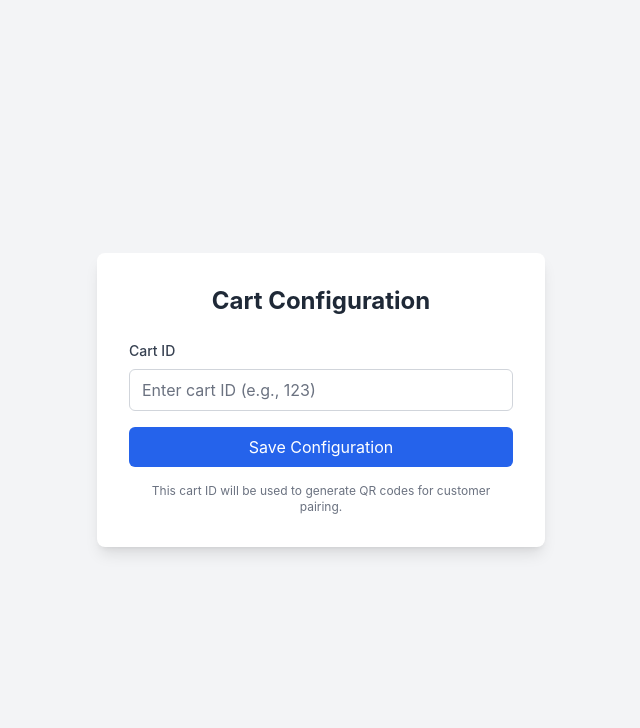
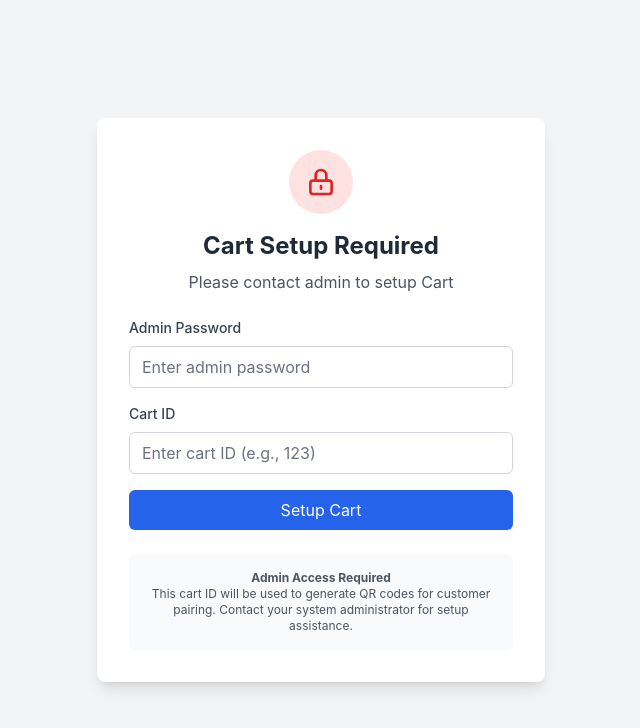
Before and after one commit to Smart-Cart-System/screen-frontend, a React (Vite) app: page / in a window 1280 px wide. Shown: the top 728 px of the page, without its empty margins (319-959 px from the left). Built offline with nearby package versions, Linux system fonts and the light colour scheme.

Commit message:
Implement admin password system with secure hashing and update configuration screen for authentication

```diff
--- a/src/App.tsx
+++ b/src/App.tsx
@@ -14,6 +14,7 @@ import { CartWebSocket, CartWebSocketMessage } from './services/websocket';
 import { fetchCartItems, fetchItemByBarcode } from './services/api';
 import { useCart } from './hooks/useCart';
 import { useTokenExpiration } from './hooks/useTokenExpiration';
+import './utils/generatePasswordHash'; // For development password hash generation
 
 function App() {
   const { cartId, sessionId, token, resetSession } = useCart();
--- a/src/components/ConfigScreen.tsx
+++ b/src/components/ConfigScreen.tsx
@@ -1,34 +1,96 @@
 import React, { useState } from 'react';
 import { useCart } from '../hooks/useCart';
 
+// Hardcoded password hash (SHA-256 of "admin123")
+const ADMIN_PASSWORD_HASH = "21297e6e966afbd06e8f08c4525ae2edcbd3696cc6bc436037e278d4b1e67b4d";
+
 const ConfigScreen: React.FC = () => {
   const [inputCartId, setInputCartId] = useState('');
+  const [password, setPassword] = useState('');
   const [error, setError] = useState('');
+  const [isLoading, setIsLoading] = useState(false);
   const { setCartId } = useCart();
 
-  const handleSubmit = (e: React.FormEvent) => {
+  // Hash password using Web Crypto API
+  const hashPassword = async (password: string): Promise<string> => {
+    const encoder = new TextEncoder();
+    const data = encoder.encode(password);
+    const hashBuffer = await crypto.subtle.digest('SHA-256', data);
+    const hashArray = Array.from(new Uint8Array(hashBuffer));
+    const hashHex = hashArray.map(b => b.toString(16).padStart(2, '0')).join('');
+    return hashHex;
+  };
+
+  const handleSubmit = async (e: React.FormEvent) => {
     e.preventDefault();
+    setIsLoading(true);
+    setError('');
+
+    try {
+      // Check password first
+      const hashedPassword = await hashPassword(password);
+      if (hashedPassword !== ADMIN_PASSWORD_HASH) {
+        setError('Invalid admin password. Please contact administrator.');
+        setIsLoading(false);
+        return;
+      }
 
       // Validate that input is a number
       const cartIdNumber = parseInt(inputCartId.trim(), 10);
       if (isNaN(cartIdNumber) || cartIdNumber <= 0) {
         setError('Please enter a valid cart ID (positive number)');
+        setIsLoading(false);
         return;
       }
 
       // Save to localStorage and reload page
       setCartId(inputCartId.trim());
       window.location.reload();
+    } catch (error) {
+      setError('Authentication failed. Please try again.');
+      setIsLoading(false);
+    }
   };
 
   return (
     <div className="flex flex-col items-center justify-center min-h-screen bg-gray-100 p-8">
       <div className="bg-white rounded-lg shadow-lg p-8 w-full max-w-md">
-        <h1 className="text-2xl font-bold text-center mb-6 text-gray-800">
-          Cart Configuration
+        <div className="text-center mb-6">
+          <div className="w-16 h-16 bg-red-100 rounded-full flex items-center justify-center mx-auto mb-4">
+            <svg className="w-8 h-8 text-red-600" fill="none" stroke="currentColor" viewBox="0 0 24 24">
+              <path strokeLinecap="round" strokeLinejoin="round" strokeWidth={2} d="M12 15v2m-6 4h12a2 2 0 002-2v-6a2 2 0 00-2-2H6a2 2 0 00-2 2v6a2 2 0 002 2zm10-10V7a4 4 0 00-8 0v4h8z" />
+            </svg>
+          </div>
+          <h1 className="text-2xl font-bold text-gray-800">
+            Cart Setup Required
           </h1>
+          <p className="text-gray-600 mt-2">
+            Please contact admin to setup Cart
+          </p>
+        </div>
 
         <form onSubmit={handleSubmit} className="space-y-4">
+          <div>
+            <label
+              htmlFor="password"
+              className="block text-sm font-medium text-gray-700 mb-2"
+            >
+              Admin Password
+            </label>
+            <input
+              type="password"
+              id="password"
+              value={password}
+              onChange={(e) => {
+                setPassword(e.target.value);
+                setError('');
+              }}
+              className="w-full px-3 py-2 border border-gray-300 rounded-md focus:outline-none focus:ring-2 focus:ring-blue-500 focus:border-transparent"
+              placeholder="Enter admin password"
+              required
+            />
+          </div>
+
           <div>
             <label
               htmlFor="cartId"
@@ -48,22 +110,39 @@ const ConfigScreen: React.FC = () => {
               placeholder="Enter cart ID (e.g., 123)"
               required
             />
+          </div>
+
           {error && (
-              <p className="mt-1 text-sm text-red-600">{error}</p>
+            <div className="bg-red-50 border border-red-200 rounded-md p-3">
+              <div className="flex">
+                <div className="flex-shrink-0">
+                  <svg className="h-5 w-5 text-red-400" viewBox="0 0 20 20" fill="currentColor">
+                    <path fillRule="evenodd" d="M10 18a8 8 0 100-16 8 8 0 000 16zM8.707 7.293a1 1 0 00-1.414 1.414L8.586 10l-1.293 1.293a1 1 0 101.414 1.414L10 11.414l1.293 1.293a1 1 0 001.414-1.414L11.414 10l1.293-1.293a1 1 0 00-1.414-1.414L10 8.586 8.707 7.293z" clipRule="evenodd" />
+                  </svg>
+                </div>
+                <div className="ml-3">
+                  <p className="text-sm text-red-800">{error}</p>
+                </div>
+              </div>
+            </div>
           )}
-          </div>
 
           <button
             type="submit"
-            className="w-full bg-blue-600 text-white py-2 px-4 rounded-md hover:bg-blue-700 focus:outline-none focus:ring-2 focus:ring-blue-500 focus:ring-offset-2 transition duration-200"
+            disabled={isLoading}
+            className="w-full bg-blue-600 text-white py-2 px-4 rounded-md hover:bg-blue-700 focus:outline-none focus:ring-2 focus:ring-blue-500 focus:ring-offset-2 transition duration-200 disabled:opacity-50 disabled:cursor-not-allowed"
           >
-            Save Configuration
+            {isLoading ? 'Authenticating...' : 'Setup Cart'}
           </button>
         </form>
 
-        <p className="mt-4 text-xs text-gray-500 text-center">
+        <div className="mt-6 p-4 bg-gray-50 rounded-md">
+          <p className="text-xs text-gray-600 text-center">
+            <strong>Admin Access Required</strong><br />
             This cart ID will be used to generate QR codes for customer pairing.
+            Contact your system administrator for setup assistance.
           </p>
+        </div>
       </div>
     </div>
   );
--- /dev/null
+++ b/src/utils/generatePasswordHash.ts
@@ -0,0 +1,29 @@
+/**
+ * Utility to generate password hashes for admin use
+ * Run this in the browser console to generate hashes for new passwords
+ */
+
+export const generatePasswordHash = async (password: string): Promise<string> => {
+  const encoder = new TextEncoder();
+  const data = encoder.encode(password);
+  const hashBuffer = await crypto.subtle.digest('SHA-256', data);
+  const hashArray = Array.from(new Uint8Array(hashBuffer));
+  const hashHex = hashArray.map(b => b.toString(16).padStart(2, '0')).join('');
+  return hashHex;
+};
+
+// Console utility function
+(window as any).generateAdminPasswordHash = async (password: string) => {
+  try {
+    const hash = await generatePasswordHash(password);
+    console.log(`Password: ${password}`);
+    console.log(`Hash: ${hash}`);
+    console.log(`Copy this hash to ConfigScreen.tsx ADMIN_PASSWORD_HASH constant`);
+    return hash;
+  } catch (error) {
+    console.error('Error generating hash:', error);
+  }
+};
+
+// Example usage (for development only):
+// In browser console, run: generateAdminPasswordHash('your-new-password')
```
Also changed, not shown: generate-hash.js (added, +30 -0 lines), 1 other file (tests, documents, lock files or other folders). Lines whose indentation alone changed are shown as unchanged.
